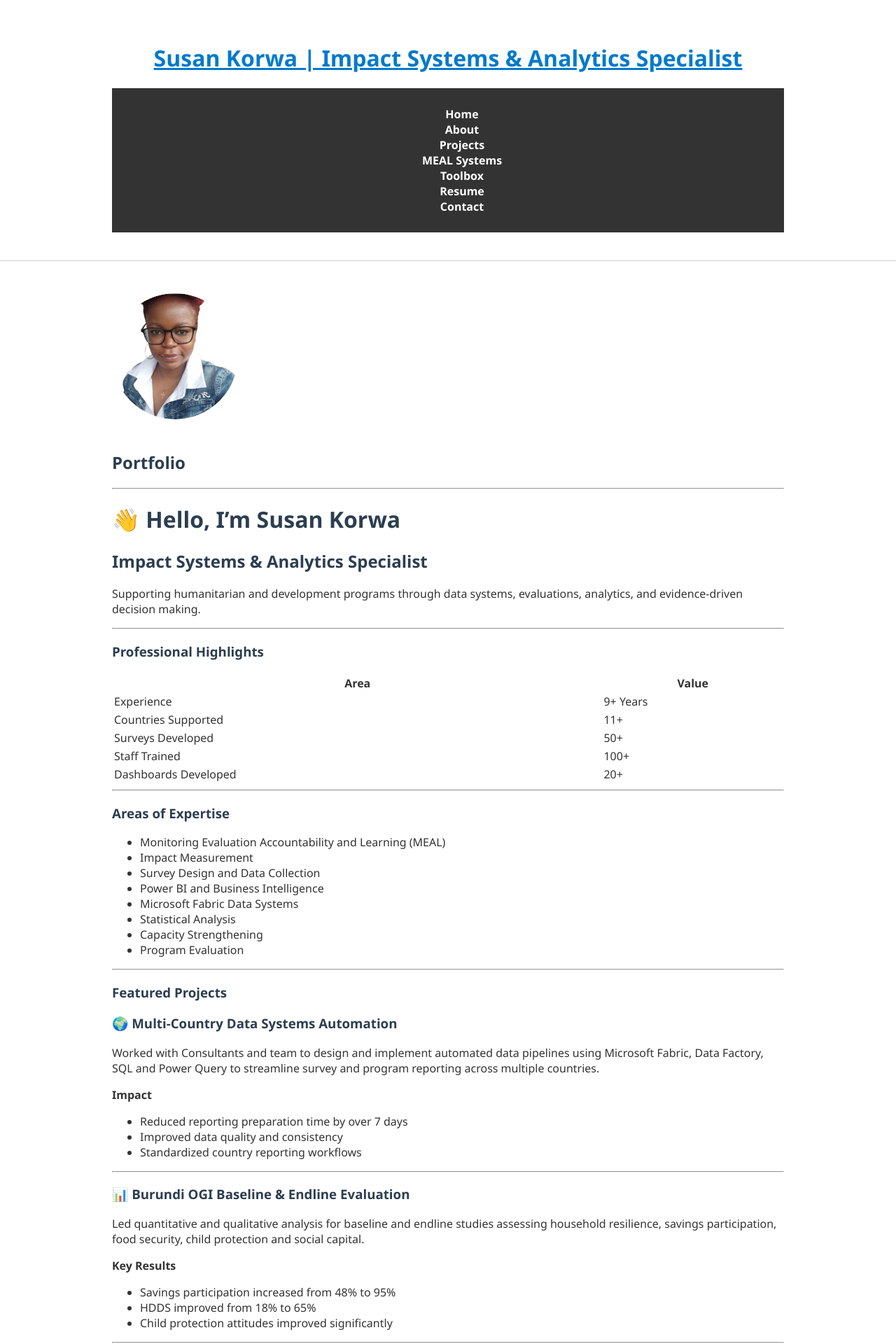
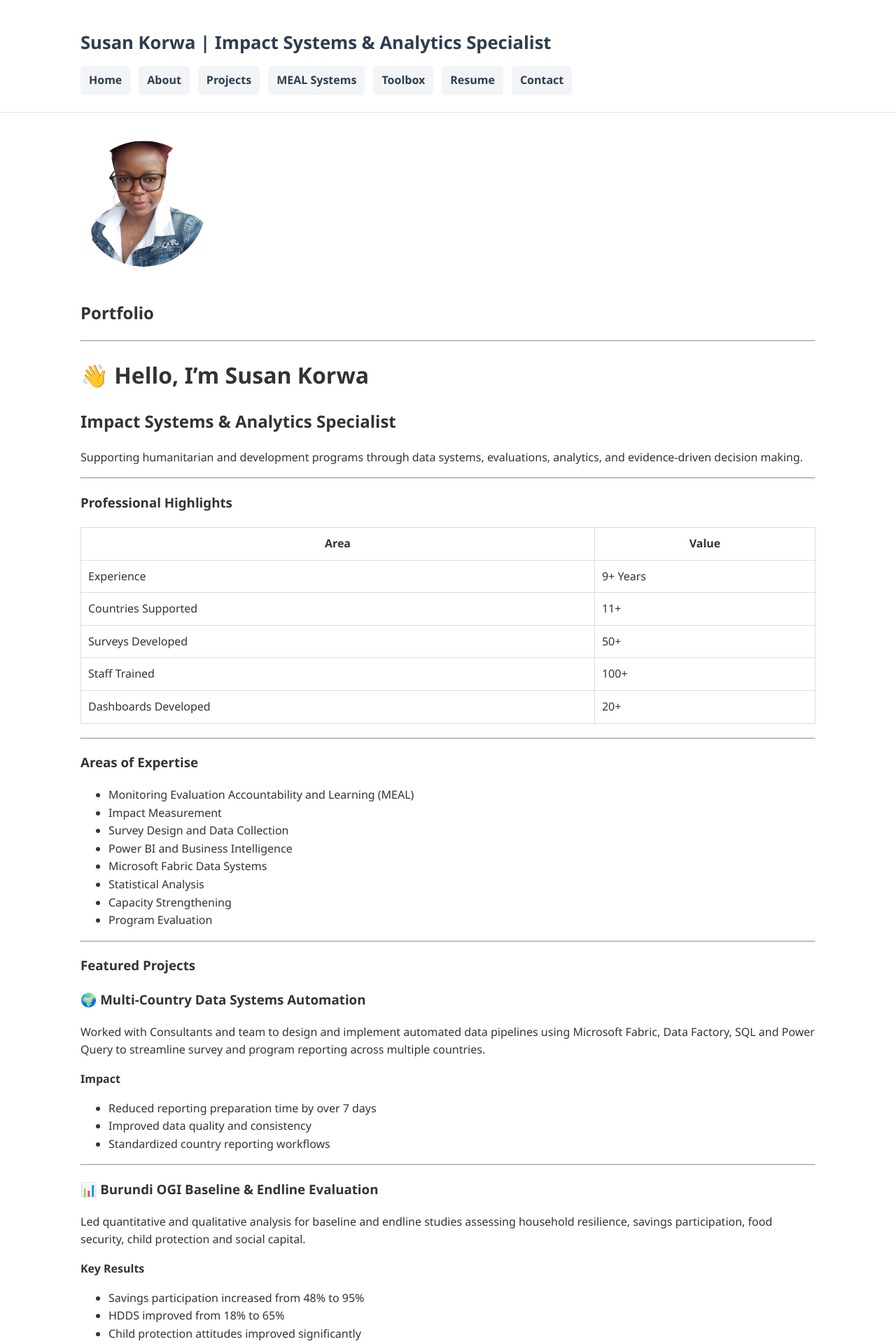
Before and after one commit to korwa/korwa.github.io, a Jekyll site: the page built from index.md, in a window 1280 px wide. Shown: the top 1920 px of the page at 70% size. Built offline with Jekyll 4.4.1, drawn with Linux system fonts in a browser that asks for light colours.

Commit message:
Refactor CSS styles for layout and design improvements

```diff
--- a/assets/css/style.css
+++ b/assets/css/style.css
@@ -1,89 +1,99 @@
-
 body {
-  font-family: 'Segoe UI', sans-serif;
+  font-family: "Segoe UI", Arial, sans-serif;
   margin: 0;
-  padding: 0;
   background: #ffffff;
   color: #333333;
+  line-height: 1.6;
 }
 
 .wrapper {
-  max-width: 960px;
-  margin: auto;
-  padding: 20px;
+  max-width: 1050px;
+  margin: 0 auto;
+  padding: 24px;
 }
 
 header {
-  text-align: center;
-  padding: 20px 0;
-  border-bottom: 1px solid #cccccc;
+  border-bottom: 1px solid #e5e5e5;
+  background: #ffffff;
+}
+
+header h1 {
+  margin-bottom: 12px;
+  font-size: 1.6rem;
+}
+
+header h1 a {
+  color: #2c3e50;
+  text-decoration: none;
+}
+
+nav ul {
+  list-style: none;
+  padding: 0;
+  margin: 0;
+  display: flex;
+  flex-wrap: wrap;
+  gap: 12px;
+}
+
+nav li {
+  margin: 0;
+}
+
+nav a {
+  display: inline-block;
+  padding: 8px 12px;
+  background: #f2f4f7;
+  border-radius: 6px;
+  color: #2c3e50;
+  text-decoration: none;
+  font-weight: 600;
+}
+
+nav a:hover {
+  background: #007acc;
+  color: #ffffff;
+}
+
+main {
+  padding-top: 30px;
 }
 
 img {
   max-width: 100%;
   height: auto;
-}
-
-nav {
-  background-color: #333333;
-  padding: 10px;
-  text-align: center;
-}
-
-nav a {
-  color: white;
-  margin: 0 10px;
-  text-decoration: none;
-  font-weight: bold;
-}
-
-nav a:hover {
-  text-decoration: underline;
-}
-
-main {
-  padding: 20px 0;
-}
-
-h1, h2, h3 {
-  color: #2c3e50;
-}
-
-a {
-  color: #007acc;
-}
-
-a:hover {
-  text-decoration: underline;
-}
-
-footer {
-  background-color: #f9f9f9;
-  text-align: center;
-  padding: 20px;
-  margin-top: 40px;
-  font-size: 0.9em;
-  color: #555;
-  border-top: 1px solid #e0e0e0;
-}
-
-img {
   border-radius: 8px;
-  margin-top: 10px;
-  margin-bottom: 20px;
 }
 
 table {
   width: 100%;
+  border-collapse: collapse;
+  margin: 20px 0;
+}
+
+td, th {
+  border: 1px solid #dddddd;
+  padding: 10px;
 }
 
 iframe {
+  width: 100%;
+  border: 1px solid #cccccc;
   border-radius: 8px;
 }
 
 .project-card {
   border: 1px solid #e5e5e5;
+  padding: 22px;
+  margin-bottom: 24px;
+  border-radius: 10px;
+  background: #ffffff;
+}
+
+footer {
+  margin-top: 50px;
   padding: 20px;
-  margin-bottom: 20px;
-  border-radius: 10px;
+  text-align: center;
+  border-top: 1px solid #e5e5e5;
+  color: #666666;
 }
```
